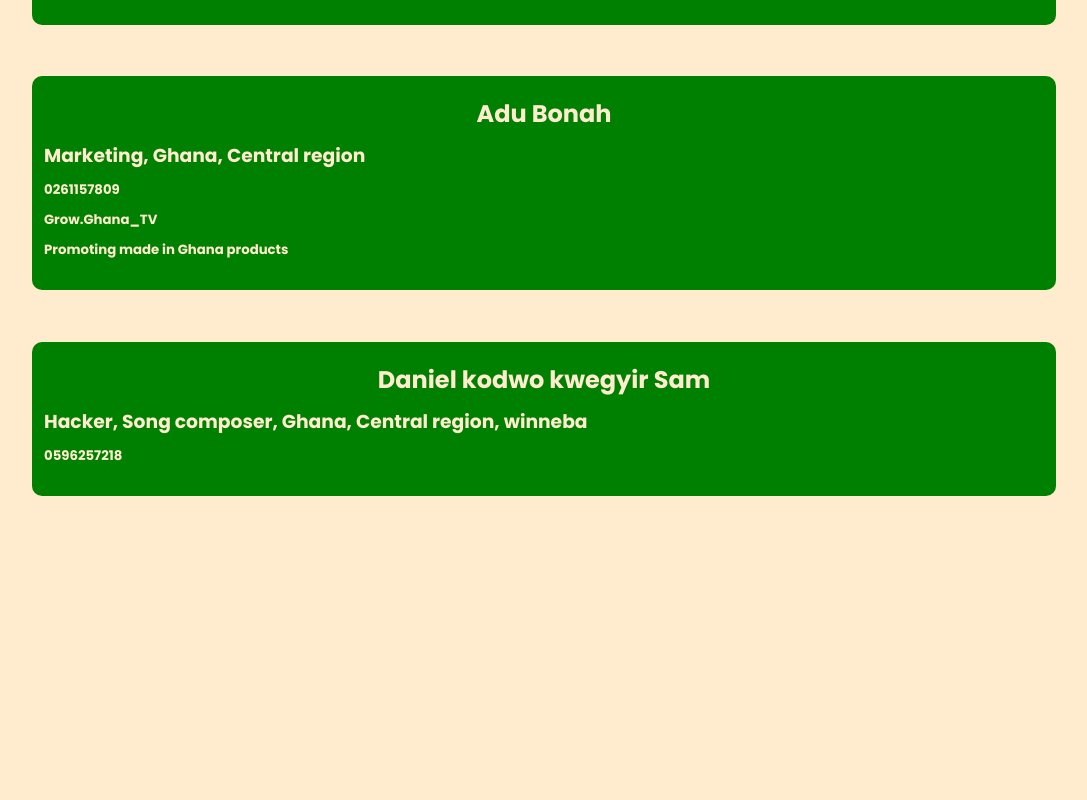
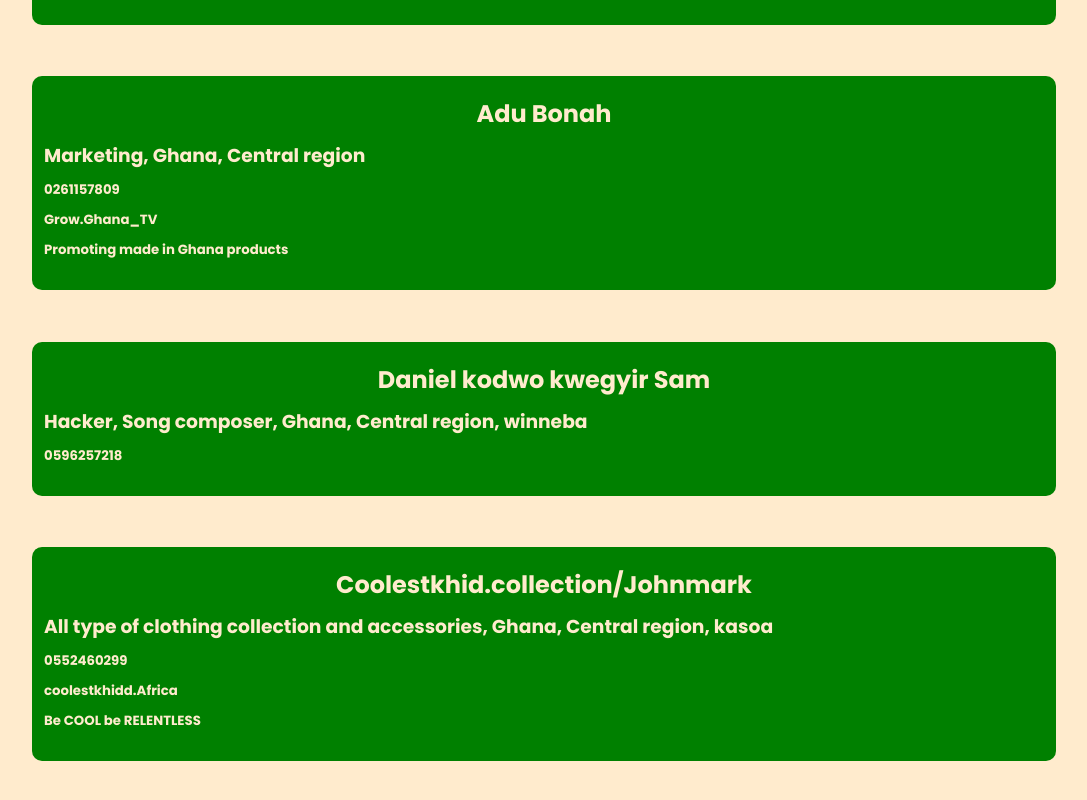
Before and after one commit to afrifa-hue/quelping, a website: page index.html in a window 1280 px wide. Shown: the part 1230-2030 px from the top of the page, without its empty margins (96-1183 px from the left). Before the commit the page ends 1777 px from the top, so only its background shows below. Drawn offline with Linux system fonts and the light colour scheme.

Commit message:
Update index.html

```diff
--- a/index.html
+++ b/index.html
@@ -66,6 +66,13 @@
                     <h5></h5>
                     <h5></h5>
                   </div>
+                  <div class="product">
+                    <h2>Coolestkhid.collection/Johnmark</h2>
+                    <h3>All type of clothing collection and accessories, Ghana, Central region, kasoa</h3>
+                    <h5>0552460299</h5>
+                    <h5>coolestkhidd.Africa</h5>
+                    <h5>Be COOL be RELENTLESS</h5>
+                  </div>
             </div>
     <script src="index.js"></script>
 </body>
```
